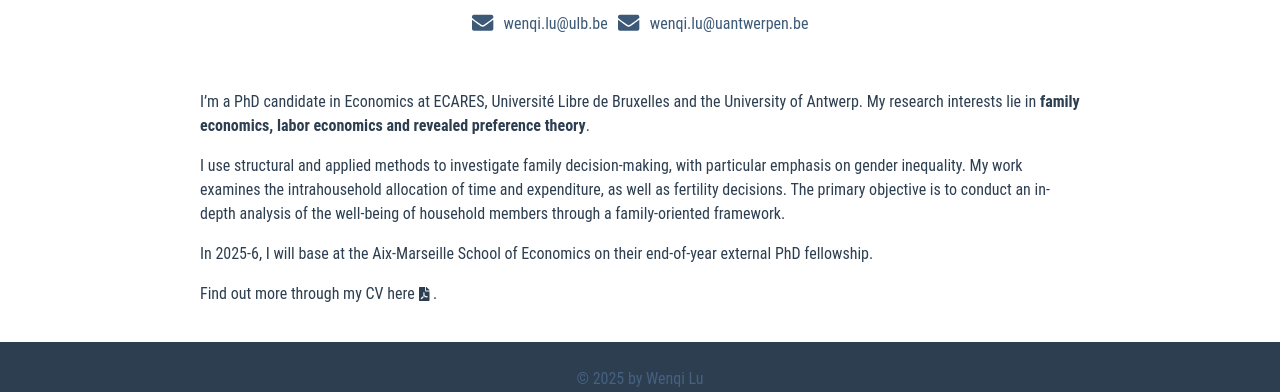
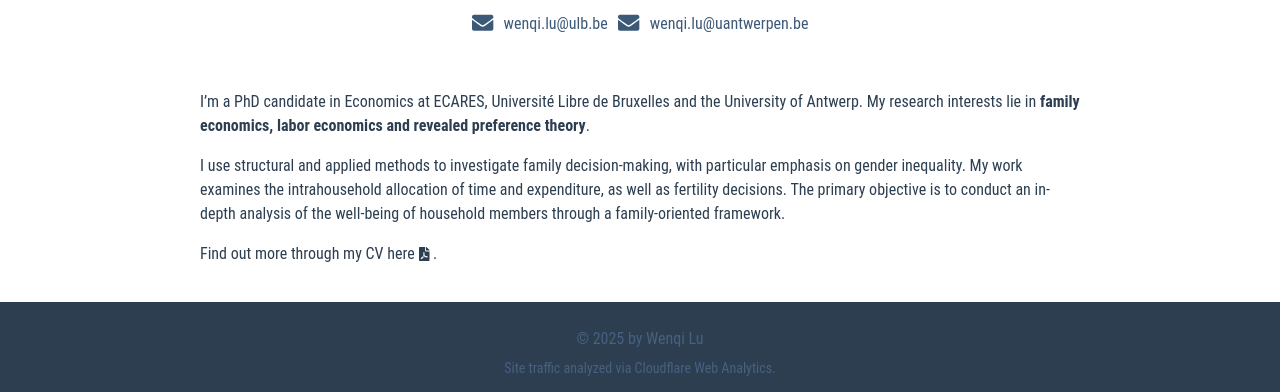
Before and after one commit to Wenqi-Lu/wenqi-lu.github.io, a Vue app: page / in a window 1280 px wide. Shown: the part 453-845 px from the top of the page. Built offline with nearby package versions, Linux system fonts and the light colour scheme.

Commit message:
fix(App): fix footer floating up

```diff
--- a/src/App.vue
+++ b/src/App.vue
@@ -1,10 +1,12 @@
 <template>
+  <div id="app" class="page-wrapper">
     <VideoHeader msg="Wenqi Lu" id="video-header" />
     <ProfilePicture />
     <Contacts class="container social-media" />
     <Router class="container router" />
     <router-view class="container content" />
     <Footer msg="© 2025 by Wenqi Lu" :appVersion="appVersion" />
+  </div>
 </template>
 
 <script>
@@ -50,12 +52,18 @@ export default {
   -moz-osx-font-smoothing: grayscale;
   text-align: center;
   color: #2c3e50;
-  z-index: -1;
+  z-index: 0;
+}
+
+.page-wrapper {
+  display: flex;
+  flex-direction: column;
+  min-height: 100vh;
 }
 
 .content {
   -webkit-overflow-scrolling: touch;
-  flex: auto;
+  flex: 1 0 auto;
   padding-top: 5px;
   padding-bottom: 75px;
 }
--- a/src/components/VideoHeader.vue
+++ b/src/components/VideoHeader.vue
@@ -1,11 +1,10 @@
 <template>
     <video-background
-        :src="require(`@/assets/beach_red.mp4`)"
-        :poster="require(`@/assets/static.jpg`)"
-        style="max-height: 260px; height: 100vh;"
-        overlay="linear-gradient(90deg,#00000050,#00000050)"
-        id="video"
-        class="container">
+      :src="require(`@/assets/beach_red.mp4`)"
+      :poster="require(`@/assets/static.jpg`)"
+      overlay="linear-gradient(90deg,#00000050,#00000050)"
+      id="video"
+      class="video-bg container">
         <h1 id="heading">{{ msg }}</h1>
     </video-background>
 </template>
@@ -31,6 +30,19 @@ export default {
     padding: 0px;
 }
 
+.video-bg {
+  height: 260px;
+  max-height: 40vh;
+  width: 100%;
+  overflow: hidden;
+}
+
+::v-deep #video video {
+  width: 100%;
+  height: 100%;
+  object-fit: cover;
+}
+
 #heading {
     color: rgb(223, 223, 223);
     padding-top: 70px;
--- a/src/views/Home.vue
+++ b/src/views/Home.vue
@@ -10,9 +10,6 @@
       decisions.
       The primary objective is to conduct an in-depth analysis of the well-being of household members through a
       family-oriented framework.
-    </p>
-    <p>
-      In 2025-6, I will base at the Aix-Marseille School of Economics on their end-of-year external PhD fellowship.
     </p>
     <p>
       Find out more through my CV
```
Lines whose indentation alone changed are shown as unchanged.
